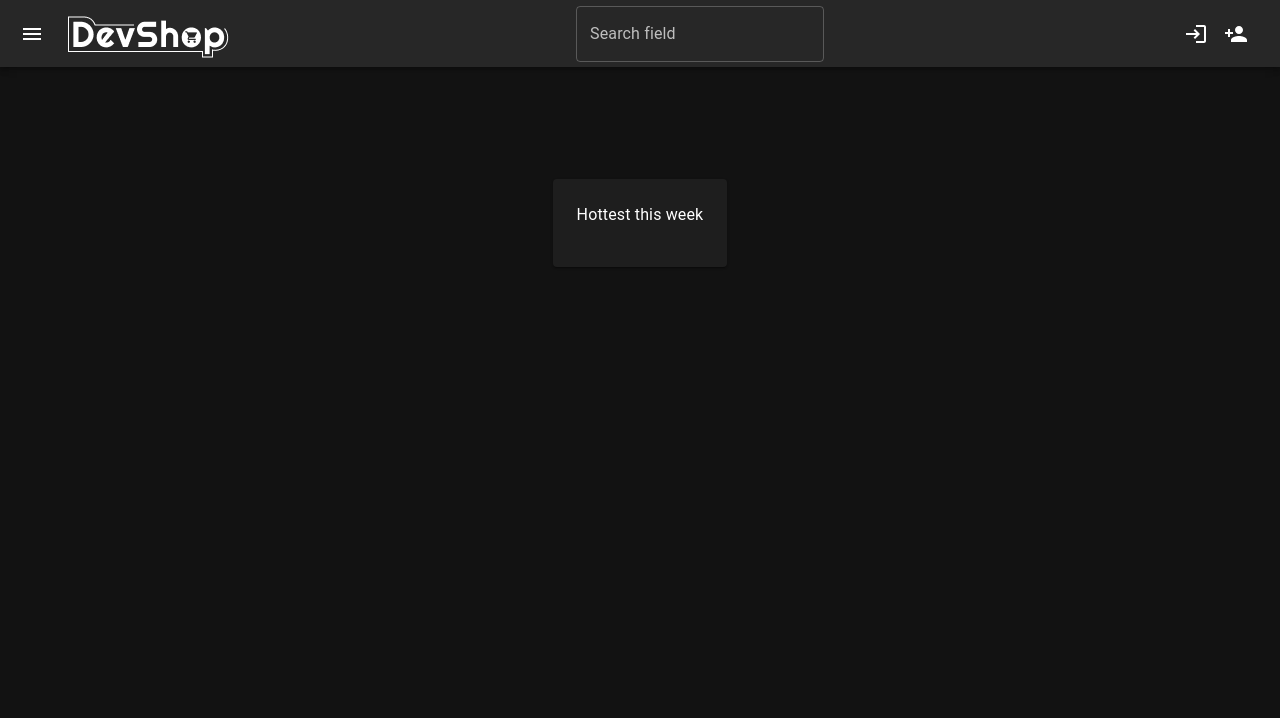
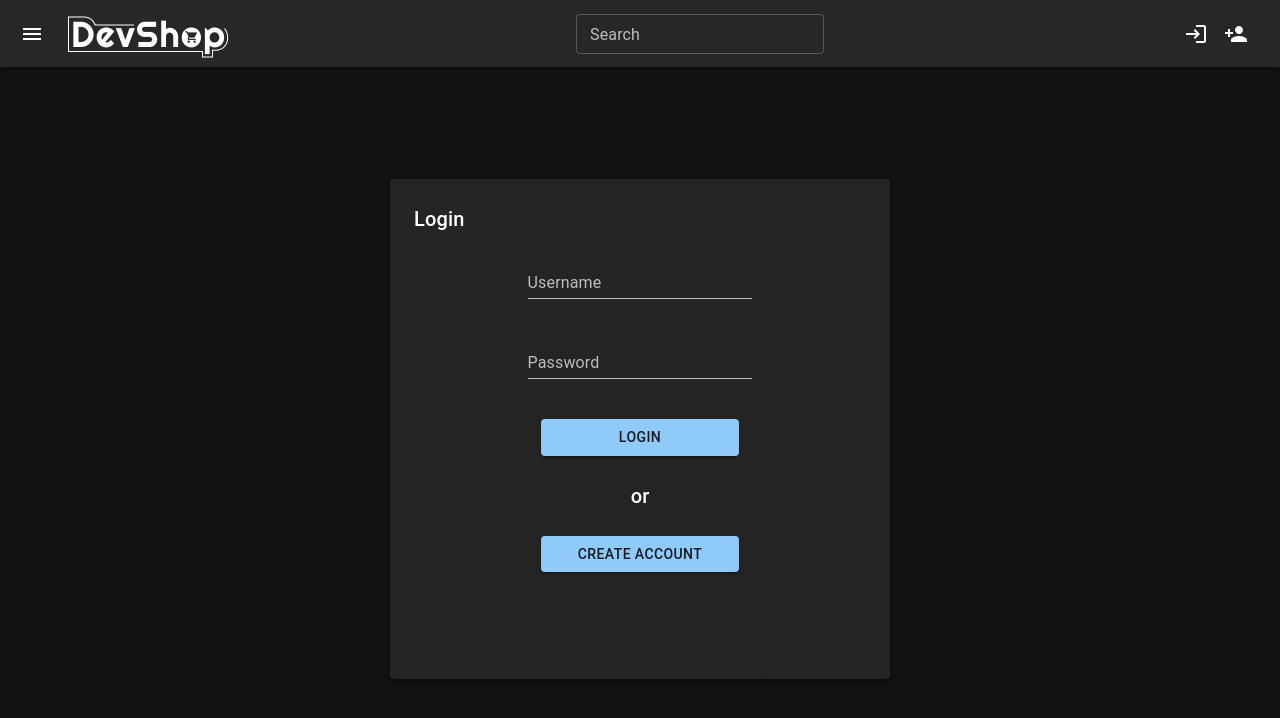
Before and after one commit to tomaskeke/webshop-react, a React (Create React App) app: page / in a window 1280 px wide. Shown: the top 718 px of the page. Built offline with nearby package versions, Linux system fonts and the light colour scheme; no server answers.

Commit message:
modified account-login

```diff
--- a/src/components/Views/Account/Account.jsx
+++ b/src/components/Views/Account/Account.jsx
@@ -1,11 +1,6 @@
 import { useContext } from "react";
-import Box from "@mui/material/Box";
-import Input from "@mui/material/Input";
-import InputLabel from "@mui/material/InputLabel";
-import InputAdornment from "@mui/material/InputAdornment";
-import FormControl from "@mui/material/FormControl";
+import { Box, Paper, Typography} from "@mui/material";
 import TextField from "@mui/material/TextField";
-import AccountCircle from "@mui/icons-material/AccountCircle";
 import { UserContext } from "../../../Context/UserContext";
 import Button from "@mui/material/Button";
 
@@ -13,22 +8,19 @@ const Account = () => {
   const { user } = useContext(UserContext);
   return (
     <>
-      <div>
-        <Box
+      <Box display="flex" flexDirection="column" justifyContent="center" alignItems="center" width="100%">
+
+        <Paper elevation={3}
           sx={{
             width: 500,
             height: 500,
-            backgroundColor: "teal",
             display: "flex",
             flexDirection: "column",
-            position: "absolute",
-            top: "30%",
-            left: "40%",
-            justifyContent: 'center',
-            borderRadius: '10px',
-            border: '1px solid darkgreen'
+
+
           }}
         >
+        <Typography variant="h6" ml={3} mt={3}>Login</Typography>
           <Box
             component="form"
             sx={{
@@ -39,7 +31,7 @@ const Account = () => {
 
             }}
           >
-            <TextField id="standard" label="Username" variant="standard" />
+            <TextField id="standard" label="Username" variant="standard" m={4}/>
             <TextField
               id="standard-password-input"
               label="Password"
@@ -48,10 +40,14 @@ const Account = () => {
               variant="standard"
             />
 
-            <Button sx={{ width: "25ch" }} variant="contained">Contained</Button>
+            <Button sx={{ width: "25ch", mt: 3, }} variant="contained">Login</Button>
           </Box>
-        </Box>
-      </div>
+          <Box width="100%" display="flex" flexDirection="column" alignItems="center">
+          <Typography variant="h6" mt={3}>or</Typography>
+          <Button sx={{ width: "25ch", mt: 3, }} variant="contained">Create account</Button>
+          </Box>
+        </Paper>
+      </Box>
     </>
   );
 };
--- a/src/components/Views/Layout/Layout.jsx
+++ b/src/components/Views/Layout/Layout.jsx
@@ -3,14 +3,8 @@ import { useState } from 'react'
 import useMediaQuery from '@mui/material/useMediaQuery';
 import NavBar from '../../general/NavBar/NavBar'
 import { createTheme, ThemeProvider } from '@mui/material/styles'
-import Electronics from '../Electronics/Electronics';
-import MensClothing from '../MensClothing/MensClothing'
-import WomensClothing from '../WomensClothing/WomensClothing'
-import Jewelery  from '../Jewelery/Jewelery'
-import StartPage from '../StartPage/StartPage'
-import { Box } from '@mui/material';
 import Account from '../Account/Account';
-import Card from '../../general/Card/Card';
+import StartPage from '../StartPage/StartPage';
 
 
 const Layout = () => {
@@ -33,9 +27,9 @@ const Layout = () => {
         <>
         <ThemeProvider theme={theme}>
         <NavBar dark={dark} setDark={setDark}/>
-        {/* <Account /> */}
+        <Account />
         {/* outlet here */}
-        <StartPage />
+        {/* <StartPage /> */}
         </ThemeProvider>
 
         </>
--- a/src/components/general/NavBar/NavBar.jsx
+++ b/src/components/general/NavBar/NavBar.jsx
@@ -107,7 +107,7 @@ export default function PersistentDrawerLeft({ dark, setDark }) {
 
   const authNav = () => {
     return (
-      <Box sx={{ flexGrow: 1 }}>
+      <Box sx={{ flexGrow: 1,}}>
         <CssBaseline />
         <AppBar position="static" open={open}>
           <Toolbar>
@@ -134,12 +134,14 @@ export default function PersistentDrawerLeft({ dark, setDark }) {
                 position: "absolute",
                 top: 6,
                 left: '45%',
+                marginTop: 1,
               }}
             >
               <TextField
                 id="outlined-search"
-                label="Search field"
+                label="Search"
                 type="search"
+                size="small"
               />
             </Box>
 
@@ -255,12 +257,14 @@ export default function PersistentDrawerLeft({ dark, setDark }) {
                 position: "absolute",
                 top: 6,
                 left: '45%',
+                marginTop: 1
               }}
             >
               <TextField
                 id="outlined-search"
-                label="Search field"
+                label="Search"
                 type="search"
+                size="small"
               />
             </Box>
 
```
